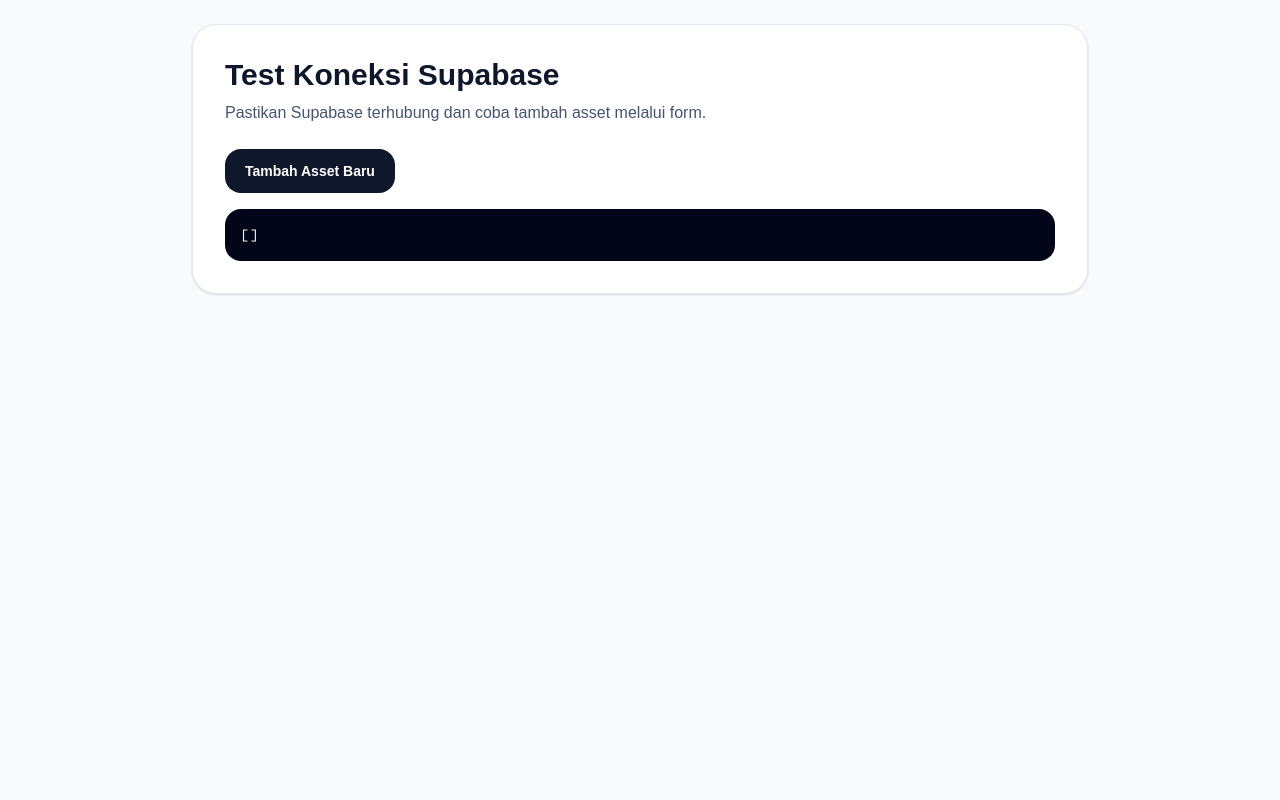
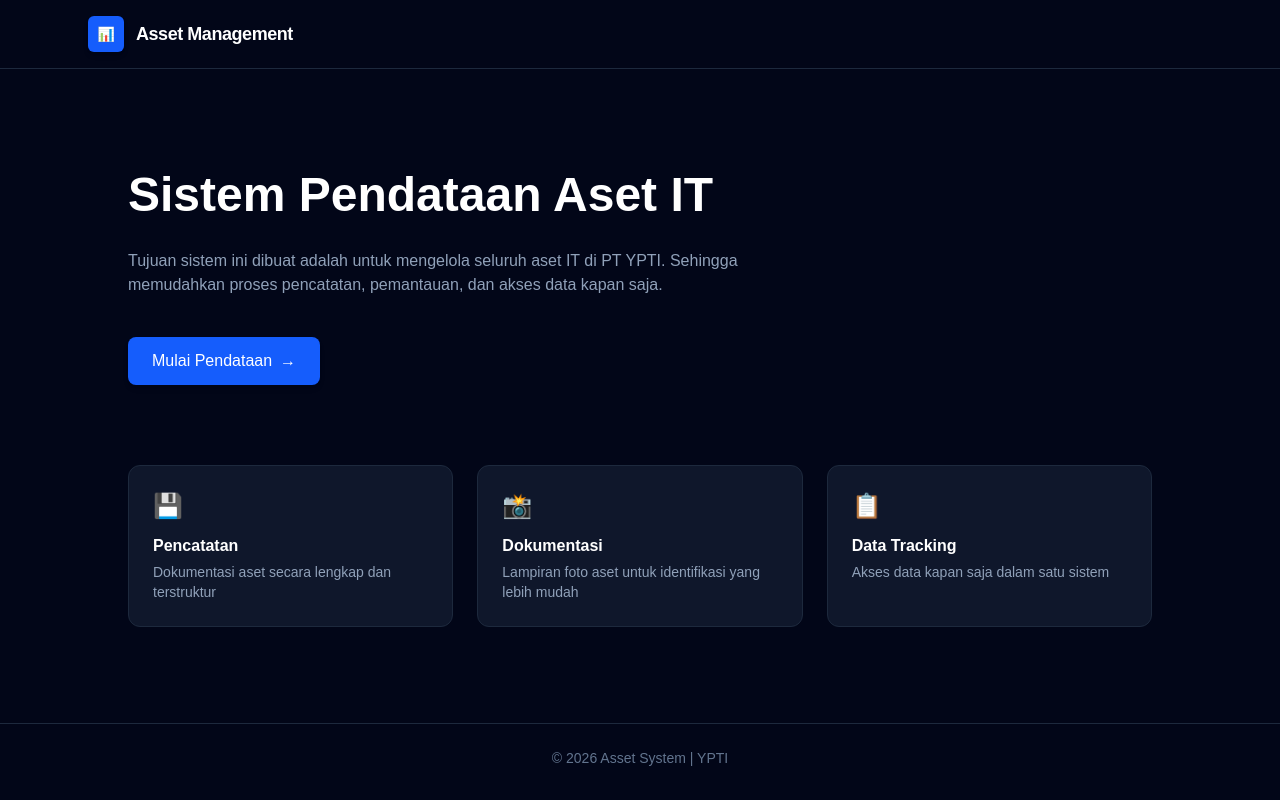
Before and after one commit to Mrhogback/formaset, a Next.js app: page / in a window 1280 px wide. Built offline with nearby package versions, Linux system fonts and the light colour scheme; no server answers; the database is empty.

Commit message:
initial commit: asset management form

```diff
--- a/src/app/layout.tsx
+++ b/src/app/layout.tsx
@@ -13,8 +13,8 @@
 });
 
 export const metadata: Metadata = {
-  title: "Create Next App",
-  description: "Generated by create next app",
+  title: "Form Pendataan Aset IT - YPTI",
+  description: "Sistem pendataan aset teknologi informasi untuk mengelola dan mendokumentasikan seluruh aset IT secara terpusat dan terorganisir",
 };
 
 export default function RootLayout({
--- a/src/app/page.tsx
+++ b/src/app/page.tsx
@@ -1,33 +1,84 @@
-import Image from "next/image";
 import Link from "next/link";
-import { supabase } from '@/lib/supabaseClient'
 
-export default async function Home() {
-  const { data: devices, error } = await supabase
-    .from('device')
-    .select('*')
+export default function Home() {
+  return (
+    <main className="min-h-screen bg-slate-950 text-white">
+      {/* Header */}
+      <header className="border-b border-slate-800">
+        <div className="mx-auto flex max-w-6xl items-center justify-between px-6 py-4">
+          <div className="flex items-center gap-3">
+            <div className="flex h-9 w-9 items-center justify-center rounded-md bg-blue-600 shadow-md">
+              <span className="text-sm font-bold">📊</span>
+            </div>
+            <h1 className="text-lg font-semibold tracking-tight">
+              Asset Management
+            </h1>
+          </div>
+        </div>
+      </header>
 
-  if (error) {
-    return <p>Error: {error.message}</p>
-  }
+      {/* Hero */}
+      <section className="px-6 py-24">
+        <div className="mx-auto max-w-5xl">
+          <div className="space-y-6 text-center md:text-left">
+            <h2 className="text-4xl md:text-5xl font-semibold leading-tight">
+              Sistem Pendataan Aset IT
+            </h2>
+            <p className="text-slate-400 max-w-2xl">
+              Tujuan sistem ini dibuat adalah untuk mengelola seluruh aset IT di PT YPTI. Sehingga memudahkan proses pencatatan, pemantauan, dan akses data kapan saja.
+            </p>
+          </div>
 
-  return (
-    <main className="min-h-screen bg-slate-50 p-6 text-slate-900">
-      <div className="mx-auto w-full max-w-4xl rounded-3xl border border-slate-200 bg-white p-8 shadow-sm">
-        <h1 className="text-3xl font-semibold">Test Koneksi Supabase</h1>
-        <p className="mt-2 text-slate-600">Pastikan Supabase terhubung dan coba tambah asset melalui form.</p>
-        <div className="mt-6 flex flex-col gap-4">
-          <Link
-            href="/form"
-            className="inline-flex w-fit items-center justify-center rounded-2xl bg-slate-900 px-5 py-3 text-sm font-semibold text-white transition hover:bg-slate-700"
-          >
-            Tambah Asset Baru
-          </Link>
-          <pre className="overflow-x-auto rounded-2xl bg-slate-950 p-4 text-sm text-slate-100">
-            {JSON.stringify(devices, null, 2)}
-          </pre>
+          {/* CTA */}
+          <div className="mt-10">
+            <Link
+              href="/form"
+              className="inline-flex items-center gap-2 rounded-lg bg-blue-600 px-6 py-3 font-medium transition hover:bg-blue-700 shadow-md hover:shadow-blue-500/20"
+            >
+              Mulai Pendataan
+              <span>→</span>
+            </Link>
+          </div>
+
+          {/* Features */}
+          <div className="grid grid-cols-1 md:grid-cols-3 gap-6 mt-20">
+            {[
+              {
+                icon: "💾",
+                title: "Pencatatan ",
+                desc: "Dokumentasi aset secara lengkap dan terstruktur",
+              },
+              {
+                icon: "📸",
+                title: "Dokumentasi",
+                desc: "Lampiran foto aset untuk identifikasi yang lebih mudah",
+              },
+              {
+                icon: "📋",
+                title: "Data Tracking",
+                desc: "Akses data kapan saja dalam satu sistem",
+              },
+            ].map((item, i) => (
+              <div
+                key={i}
+                className="rounded-xl border border-slate-800 bg-slate-900 p-6 hover:border-slate-700 transition"
+              >
+                <div className="text-2xl mb-3">{item.icon}</div>
+                <h3 className="font-semibold mb-1">{item.title}</h3>
+                <p className="text-sm text-slate-400">{item.desc}</p>
+              </div>
+            ))}
+          </div>
+
+          {/* Asset Types */}
+
         </div>
-      </div>
+      </section>
+
+      {/* Footer */}
+      <footer className="border-t border-slate-800 py-6 text-center text-sm text-slate-500">
+        © 2026 Asset System | YPTI
+      </footer>
     </main>
-  )
+  );
 }
```
Also changed, not shown: 2 other files (tests, documents, lock files or other folders).
